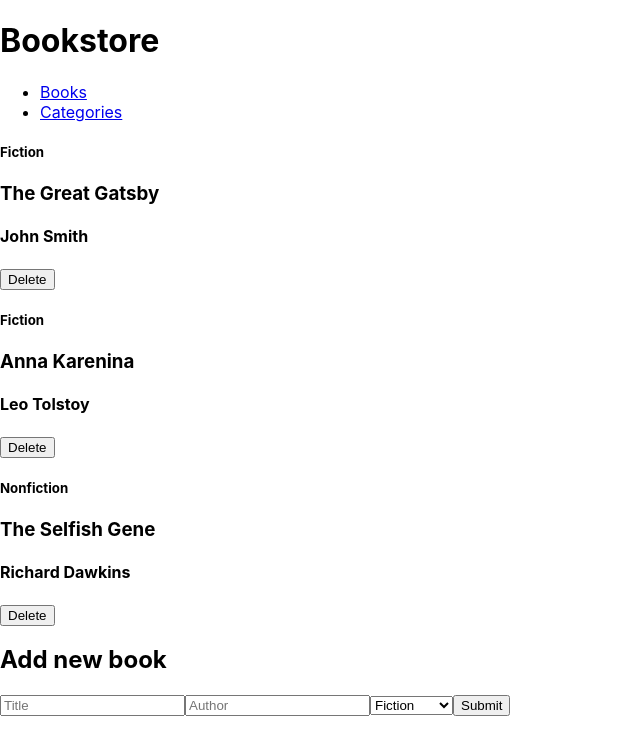
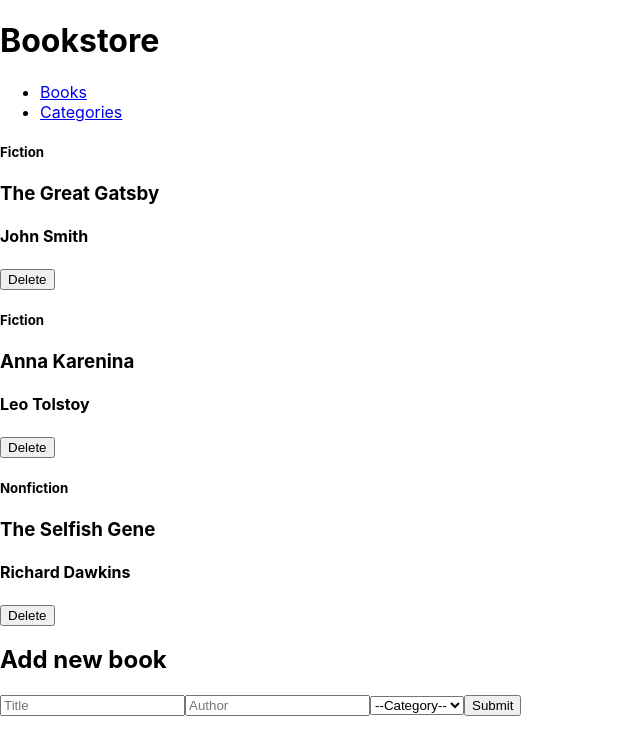
Before and after one commit to SnakyMz/Bookstore, a React (Create React App) app: page / in a window 1280 px wide. Shown: the top 754 px of the page, without its empty margins (0-640 px from the left). Built offline with nearby package versions, Linux system fonts and the light colour scheme.

Commit message:
Update Category button

```diff
--- a/src/components/AddBook.jsx
+++ b/src/components/AddBook.jsx
@@ -18,7 +18,6 @@ function AddBook() {
     dispatch(addBook(book));
     setTitle('');
     setAuthor('');
-    setCategory('');
   };
   return (
     <section id="addBook">
@@ -48,10 +47,11 @@ function AddBook() {
           aria-label="category"
           onChange={(e) => setCategory(e.target.value)}
         >
+          <option value="">--Category--</option>
           <option value="Fiction">Fiction</option>
           <option value="Nonfiction">Nonfiction</option>
           <option value="Romance">Romance</option>
-          <option value="hHorror">Horror</option>
+          <option value="Horror">Horror</option>
           <option value="Biography">Biography</option>
           <option value="Fantasy">Fantasy</option>
           <option value="Comedy">Comedy</option>
```
